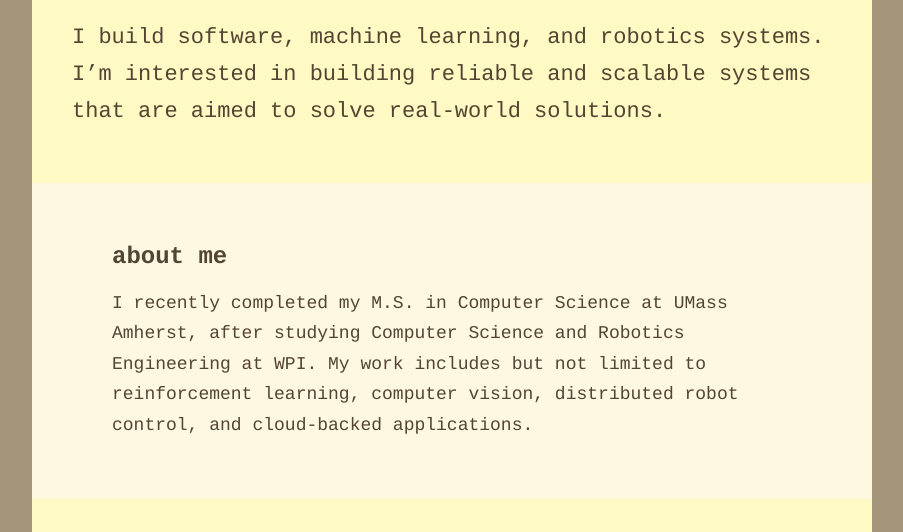
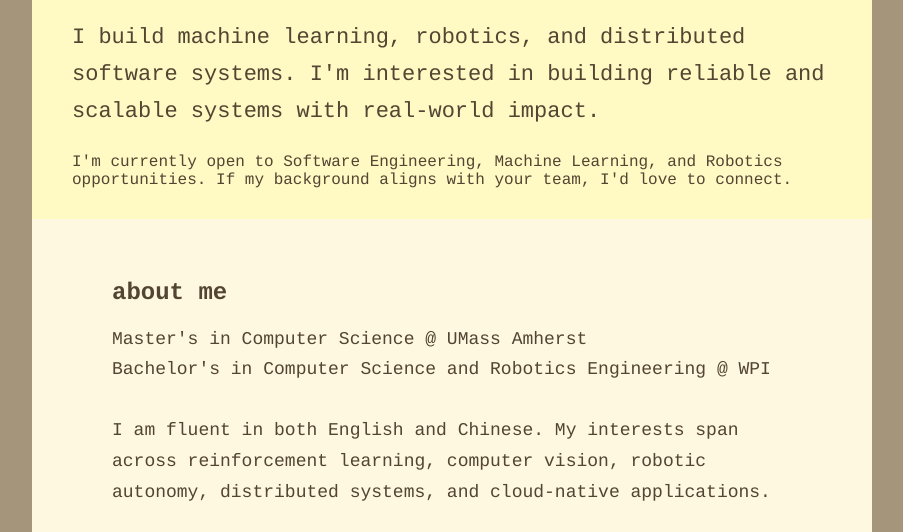
Before and after one commit to LiangL2020/LiangL2020.github.io, a plain HTML site: page index.html in a window 1280 px wide. Shown: the part 268-800 px from the top of the page, without its empty margins (188-1091 px from the left). Drawn offline with Linux system fonts and the light colour scheme.

Commit message:
updated about section.

```diff
--- a/index.html
+++ b/index.html
@@ -34,19 +34,23 @@
             <h1>Hi, I’m Liang.</h1>
 
             <p class="intro">
-                I build software, machine learning, and robotics systems.
-                I’m interested in building reliable and scalable systems that are aimed to solve real-world solutions.
+                I build machine learning, robotics, and distributed software systems.
+                I'm interested in building reliable and scalable systems with real-world impact.
             </p>
+            <article>
+                I'm currently open to Software Engineering, Machine Learning, and Robotics opportunities. If my
+                background aligns with your team, I'd love to connect.
+            </article>
         </section>
 
         <section id="about" class="section section-light">
             <h2>about me</h2>
 
             <p>
-                I recently completed my M.S. in Computer Science at UMass Amherst,
-                after studying Computer Science and Robotics Engineering at WPI.
-                My work includes but not limited to reinforcement learning, computer vision, distributed robot control,
-                and cloud-backed applications.
+                Master's in Computer Science @ UMass Amherst</br>
+                Bachelor's in Computer Science and Robotics Engineering @ WPI</br></br>
+                I am fluent in both English and Chinese. My interests span across reinforcement learning, computer
+                vision, robotic autonomy, distributed systems, and cloud-native applications.
             </p>
         </section>
 
```
